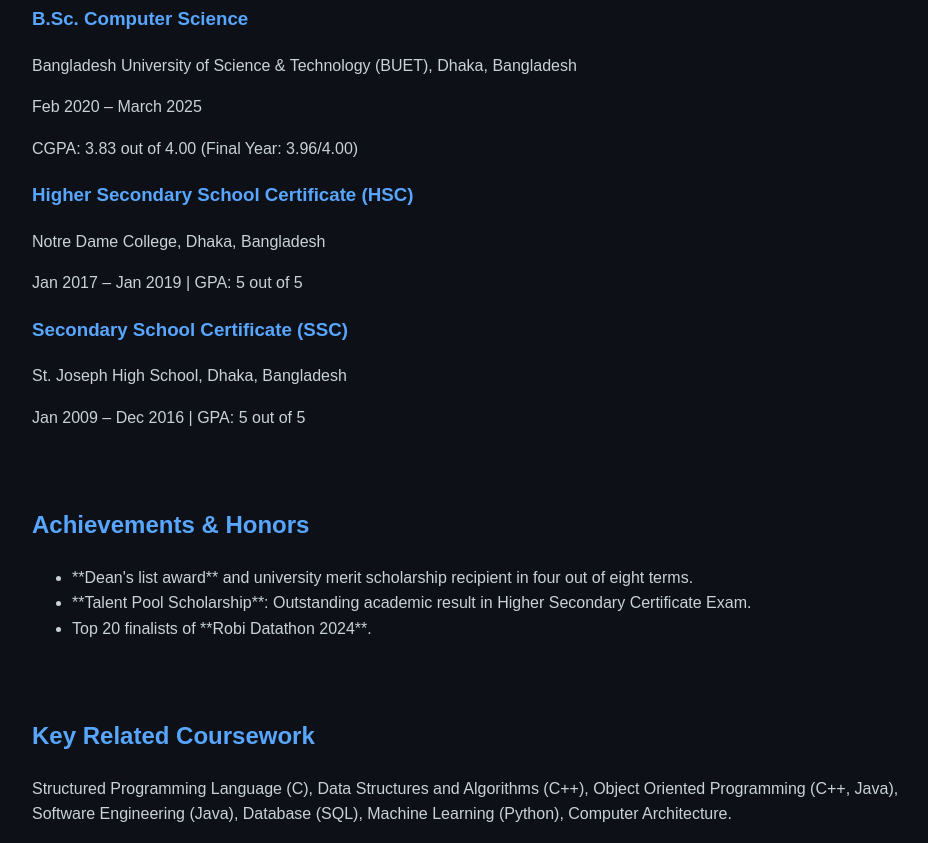
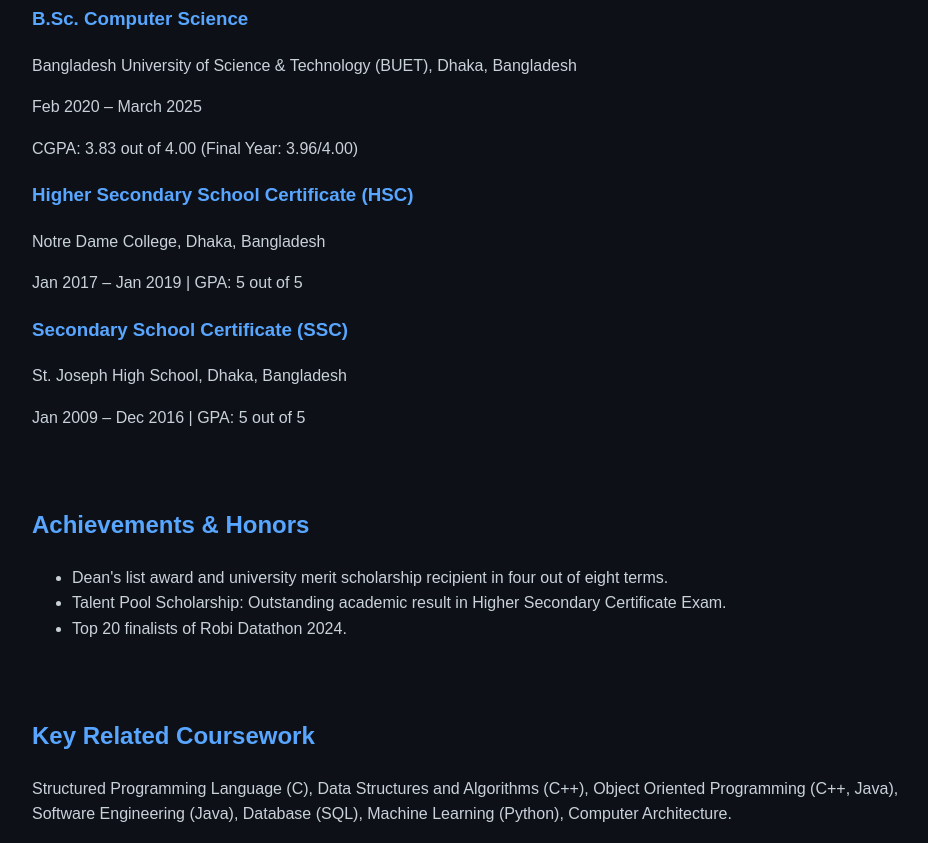
Before and after one commit to Sadif-Ahmed/Sadif-Ahmed.github.io, a plain HTML site: page education.html in a window 1280 px wide. Shown: the part 254-1097 px from the top of the page, without its empty margins (158-1086 px from the left). Drawn offline with Linux system fonts and the light colour scheme.

Commit message:
Update education.html

```diff
--- a/education.html
+++ b/education.html
@@ -41,9 +41,9 @@
     <section>
         <h2>Achievements & Honors</h2>
         <ul>
-            <li>**Dean's list award** and university merit scholarship recipient in four out of eight terms.</li>
-            <li>**Talent Pool Scholarship**: Outstanding academic result in Higher Secondary Certificate Exam.</li>
-            <li>Top 20 finalists of **Robi Datathon 2024**.</li>
+            <li>Dean's list award and university merit scholarship recipient in four out of eight terms.</li>
+            <li>Talent Pool Scholarship: Outstanding academic result in Higher Secondary Certificate Exam.</li>
+            <li>Top 20 finalists of Robi Datathon 2024.</li>
         </ul>
     </section>
 
```
